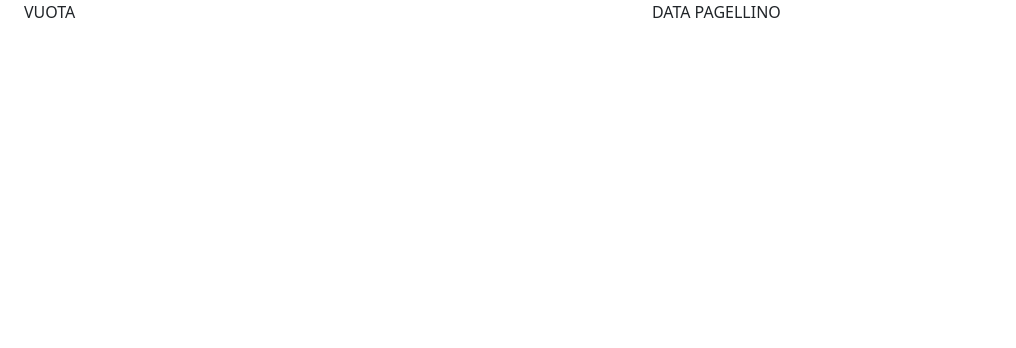
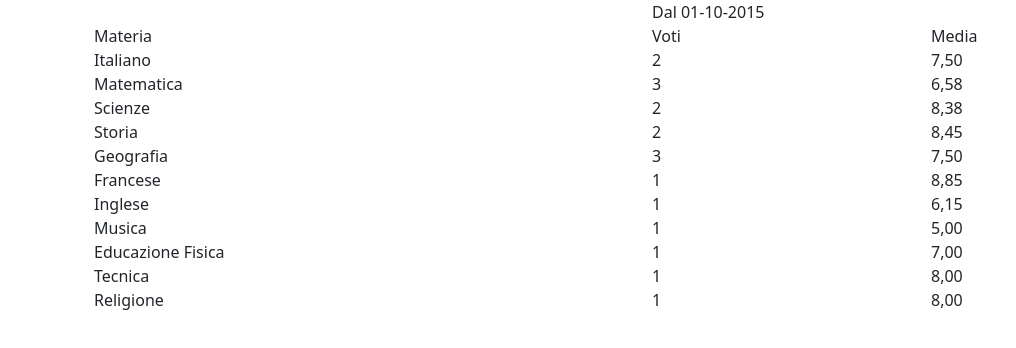
Before and after one commit to kr0ma55/XDotZero, an Angular app: page / in a window 1280 px wide. Shown: the top 348 px of the page, without its empty margins (0-1016 px from the left). Built offline with nearby package versions, Linux system fonts and the light colour scheme.

Commit message:
TaskPagellino

```diff
--- a/src/app/saluto/saluto.component.html
+++ b/src/app/saluto/saluto.component.html
@@ -2,6 +2,7 @@
    {{ saluto.documentStatus }} INTERPOLAZIONE
 </h1>
 <label for="fname">BOTTONE</label> -->
+
 
 <div class="container-fluid">
 
@@ -11,16 +12,85 @@
 
 
       <div class="col-6">
-            VUOTA
+
       </div>
 
       <div class="col-6">
-        DATA PAGELLINO
+        Dal 01-10-2015
       </div>
-
-
-   </div>
+      </div>
+      <div class="container">
+         <div class="row">
+           <div class="col-md-6">Materia</div>
+           <div class="col-md-3">Voti</div>
+            <div class="col-md-3">Media</div>
+         </div>
+         <div class="row">
+           <div class="col-md-6">Italiano</div>
+           <div class="col-md-3">2</div>
+           <div class="col-md-3">7,50</div>
+         </div>
+         <div class="row">
+            <div class="col-md-6">Matematica</div>
+            <div class="col-md-3">3</div>
+            <div class="col-md-3">6,58</div>
+          </div>
+          <div class="row">
+            <div class="col-md-6">Scienze</div>
+            <div class="col-md-3">2</div>
+            <div class="col-md-3">8,38</div>
+          </div>
+          <div class="row">
+            <div class="col-md-6">Storia</div>
+            <div class="col-md-3">2</div>
+            <div class="col-md-3">8,45</div>
+          </div>
+          <div class="row">
+            <div class="col-md-6">Geografia</div>
+            <div class="col-md-3">3</div>
+            <div class="col-md-3">7,50</div>
+          </div>
+          <div class="row">
+            <div class="col-md-6">Francese</div>
+            <div class="col-md-3">1</div>
+            <div class="col-md-3">8,85</div>
+          </div>
+          <div class="row">
+            <div class="col-md-6">Inglese</div>
+            <div class="col-md-3">1</div>
+            <div class="col-md-3">6,15</div>
+          </div>
+          <div class="row">
+            <div class="col-md-6">Musica</div>
+            <div class="col-md-3">1</div>
+            <div class="col-md-3">5,00</div>
+          </div>
+          <div class="row">
+            <div class="col-md-6">Educazione Fisica</div>
+            <div class="col-md-3">1</div>
+            <div class="col-md-3">7,00</div>
+          </div>
+          <div class="row">
+            <div class="col-md-6">Tecnica</div>
+            <div class="col-md-3">1</div>
+            <div class="col-md-3">8,00</div>
+          </div>
+          <div class="row">
+            <div class="col-md-6">Religione</div>
+            <div class="col-md-3">1</div>
+            <div class="col-md-3">8,00</div>
+          </div>
 
 
 
-</div>
+
+
+
+
+
+
+
+
+
+
+       </div>
--- a/src/app/saluto/saluto.component.scss
+++ b/src/app/saluto/saluto.component.scss
@@ -3,3 +3,6 @@ p {
     color: blue;
     font-weight: bold;
   }
+  .container-fluid{
+
+  }
--- a/src/app/saluto/saluto.component.ts
+++ b/src/app/saluto/saluto.component.ts
@@ -37,8 +37,4 @@ export class SalutoComponent implements OnInit{
 
   }
 
-
-
-
-
- }
+}
```
